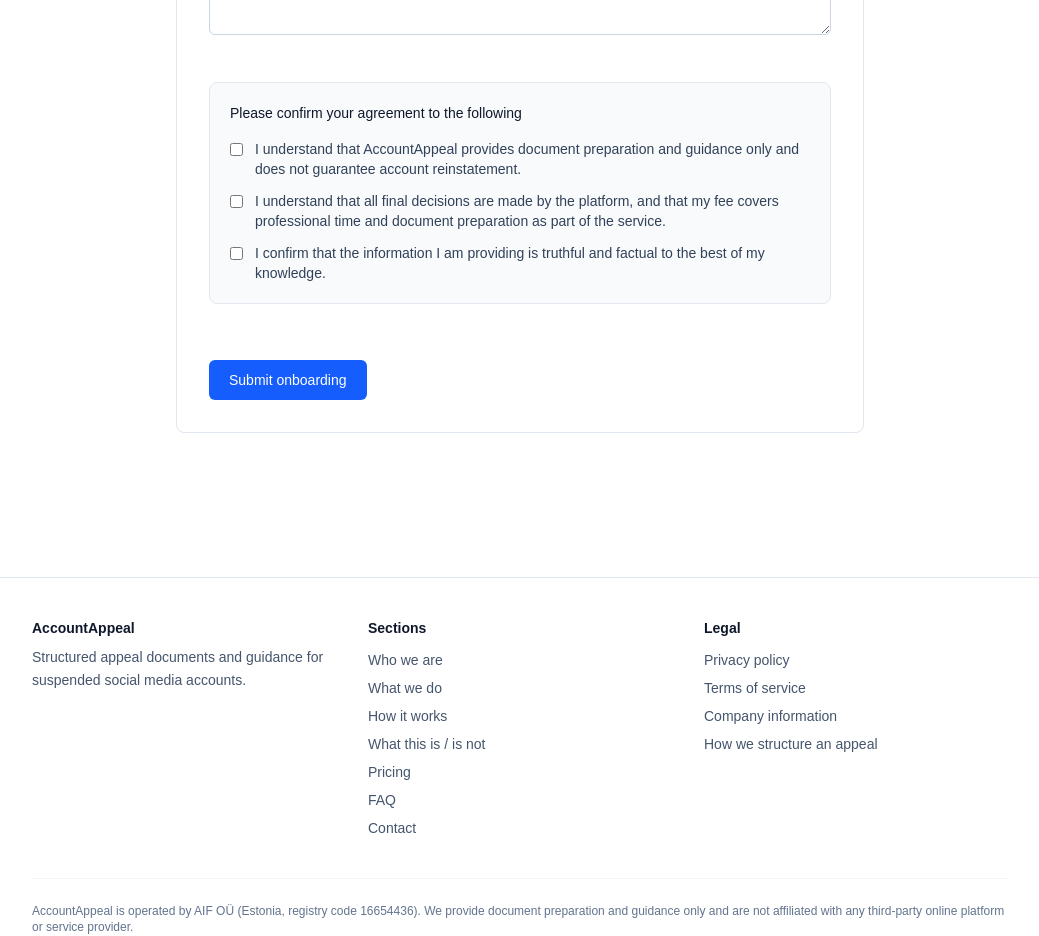
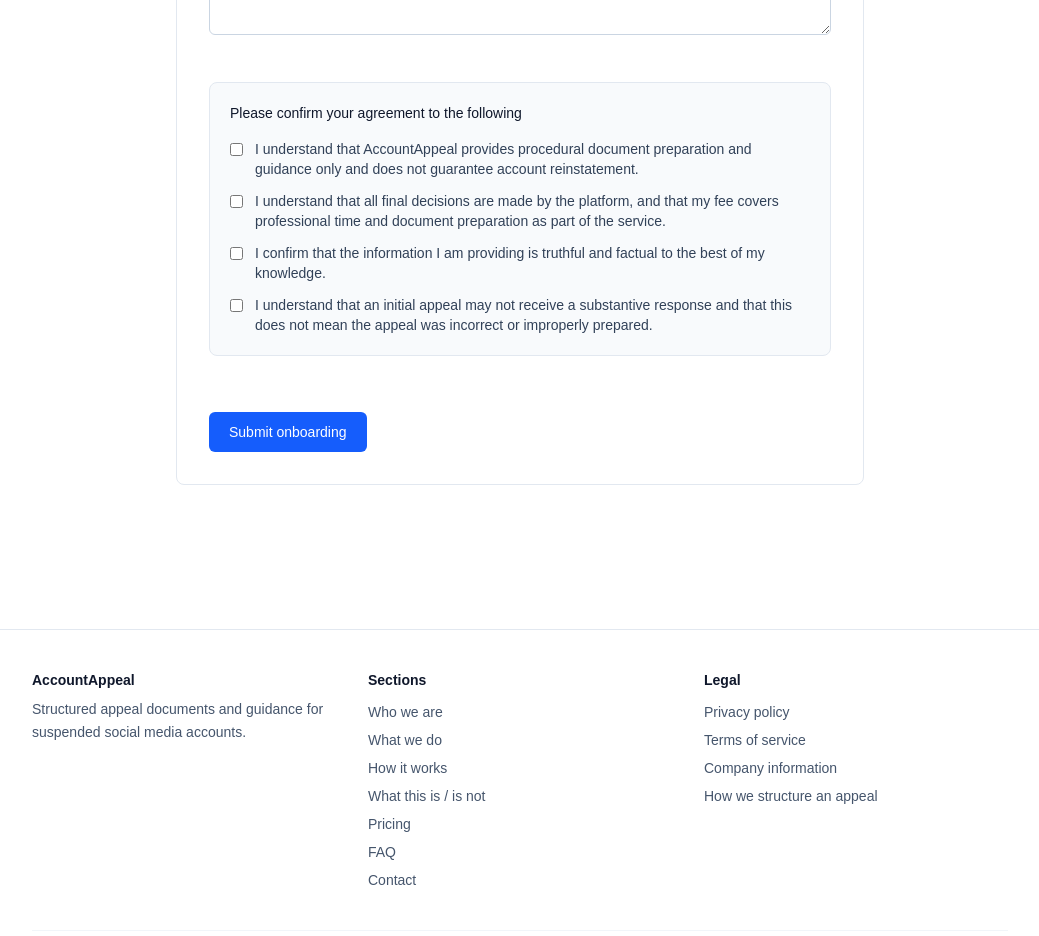
Before and after one commit to jve89/accountappeal, a Next.js app: page /onboarding in a window 1280 px wide. Shown: the part 1360-2296 px from the top of the page, without its empty margins (120-1159 px from the left). Built offline with nearby package versions, Linux system fonts and the light colour scheme; no server answers.

Commit message:
Clarify disclaimers, expectations, and onboarding confirmations

```diff
--- a/app/page.tsx
+++ b/app/page.tsx
@@ -124,10 +124,10 @@
           <div className="space-y-4 text-slate-700">
             <p className="text-base font-large text-slate-900">
               We help you structure your situation clearly and prepare appeal
-              documents that are calm, factual, and consistent.
+              documents that are calm, factual, and procedurally consistent.
             </p>
             <ul className="list-disc space-y-2 pl-5">
-              <li>Personalised appeal document drafted based on your situation</li>
+              <li>Personalised appeal document drafted based on the information available in your situation</li>
               <li>Evidence checklist (what to gather — and what to avoid)</li>
               <li>Account summary to keep information consistent (Standard / Premium)</li>
               <li>Follow-up appeal document when appropriate (Standard / Premium)</li>
@@ -230,6 +230,7 @@
                 <li>Personalised appeal document</li>
                 <li>Evidence checklist</li>
                 <li>Submission instructions</li>
+                <li>Designed for a clean, procedural first appeal</li>
               </ul>
             </div>
 
@@ -314,8 +315,17 @@
           <p className="mt-2 text-sm text-slate-600">
             No guarantees. You submit all appeals yourself through official platform
             channels. AccountAppeal provides structured documentation and guidance only.
-            We do not offer legal representation, platform access, account recovery or submission services,
-            and are not affiliated with any platform.
+
+          </p>
+
+          <p className="mt-2 text-sm text-slate-600">
+            We do not offer legal representation, platform access, account recovery or
+            submission services, and are not affiliated with any platform.
+          </p>
+
+          <p className="mt-2 text-sm text-slate-600">
+            In some cases, an initial appeal may not receive a substantive response.
+            This does not mean the appeal was incorrect.
           </p>
         </div>
 
@@ -339,7 +349,7 @@
             ],
             [
               "How do I know which package is right for me?",
-              "Basic is suitable for a first, straightforward appeal. Standard adds structure and a follow-up strategy. Premium is for more complex situations or high-value accounts that require a full escalation plan. If you’re unsure, you can contact us before ordering.",
+              "Basic is suitable for a clean, procedural first appeal. Standard adds structure and a follow-up strategy. Premium is for more complex situations or high-value accounts that require a full escalation plan. If you’re unsure, you can contact us before ordering.",
             ],
             [
               "How long does the appeal process take?",
--- a/components/onboarding/OnboardingForm.tsx
+++ b/components/onboarding/OnboardingForm.tsx
@@ -187,7 +187,7 @@
                   className="mt-1"
                 />
                 <span>
-                  I understand that AccountAppeal provides document preparation
+                  I understand that AccountAppeal provides procedural document preparation
                   and guidance only and does not guarantee account
                   reinstatement.
                 </span>
@@ -219,6 +219,20 @@
                   factual to the best of my knowledge.
                 </span>
               </label>
+
+              <label className="flex items-start gap-3">
+              <input
+                type="checkbox"
+                name="scope_ack_4"
+                required
+                className="mt-1"
+              />
+              <span>
+                I understand that an initial appeal may not receive a substantive
+                response and that this does not mean the appeal was incorrect or
+                improperly prepared.
+              </span>
+            </label>
             </div>
           </div>
 
```
